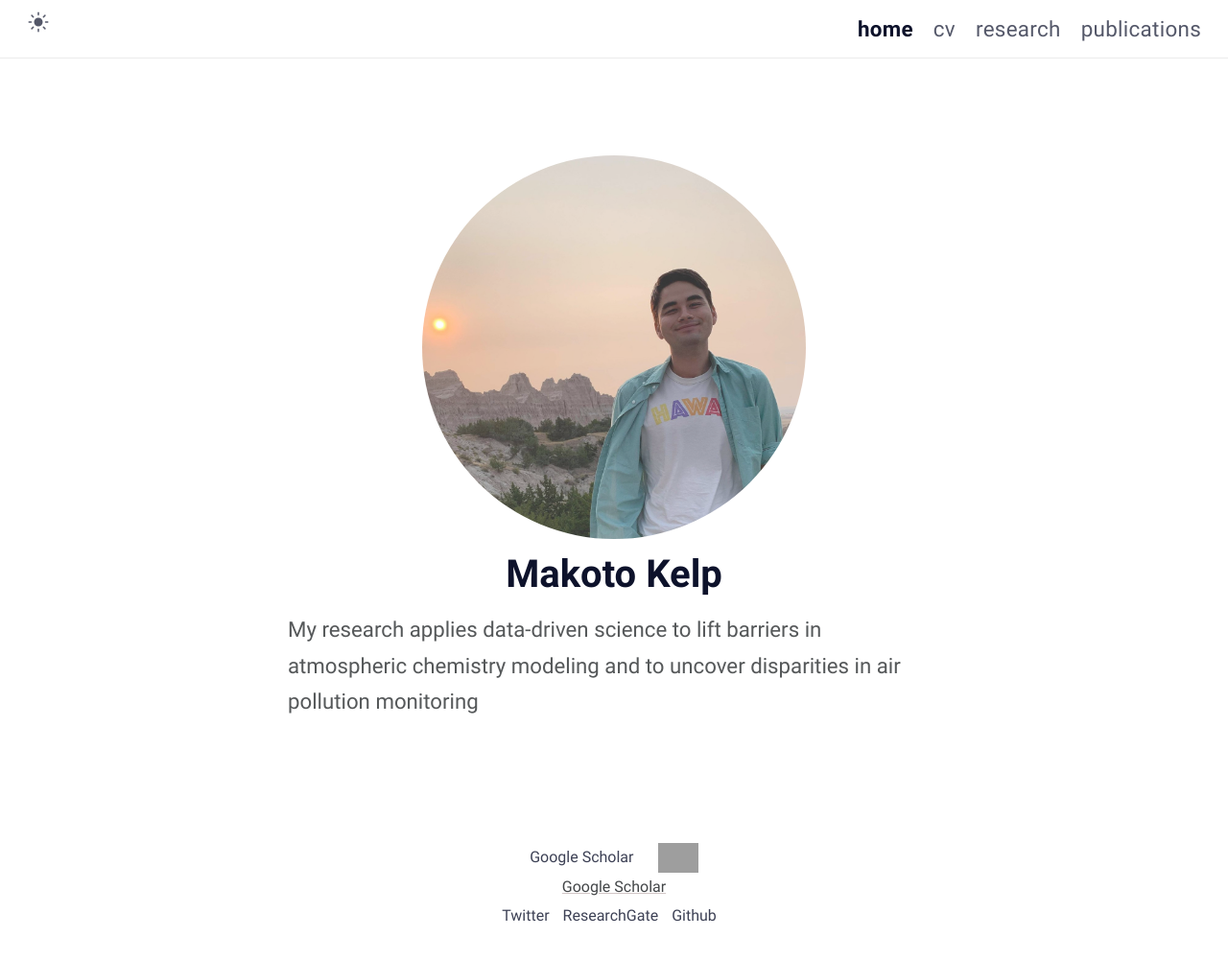
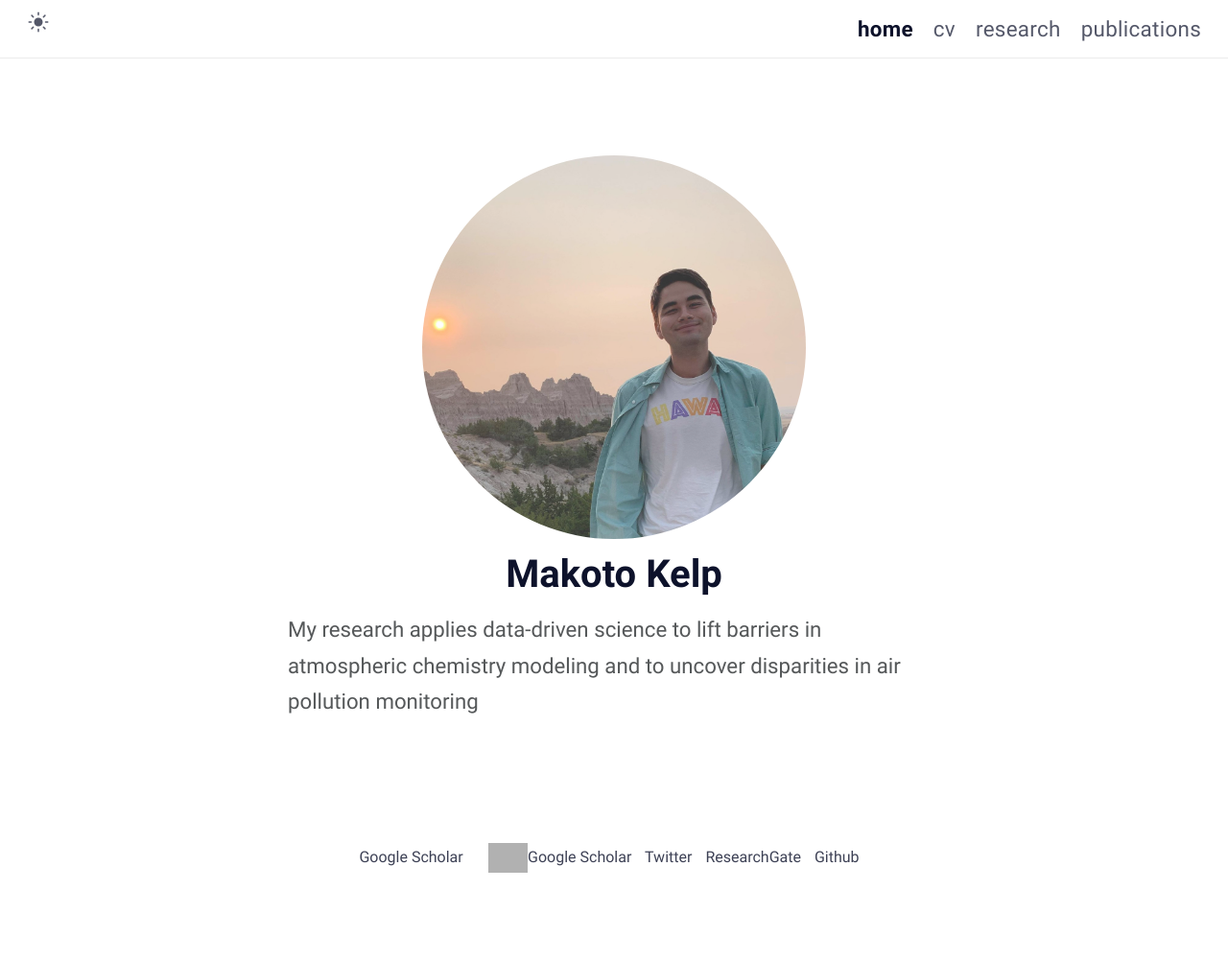
Before and after one commit to mkelp/mkelp.github.io, a Jekyll site: the page built from index.md, in a window 1280 px wide. Shown: the whole page at 96% size. Built offline with Jekyll 4.4.1, drawn with Linux system fonts in a browser that asks for light colours; after the commit the page ends 942 px from its top, so only the background shows below that; grey boxes are pictures that could not be loaded.

```diff
--- a/_includes/footer.html
+++ b/_includes/footer.html
@@ -3,11 +3,9 @@
   <a class="footer_item" href=https://scholar.google.com/citations?user=jW7E7XAAAAAJ&hl=en target="_blank" rel="noreferrer noopener"
     >Google Scholar</a>
 
-    <a class="social-link" href="https://scholar.google.com/citations?user=jW7E7XAAAAAJ&hl" target="_blank">
-        <img src="img/icon.google.scholar.svg" fallbacksrc="assets/img/icon.google.scholar.png" style=
-            "height: 31px; margin-left: 12px" class="social-icon">
-        <p class="social-footer">Google Scholar</p>
-    </a>
+  <a class="footer_item" href="https://scholar.google.com/citations?user=jW7E7XAAAAAJ&hl" target="_blank">
+    <img src="img/icon.google.scholar.svg" fallbacksrc="assets/img/icon.google.scholar.png" style=
+    "height: 31px; margin-left: 12px" class="social-icon">Google Scholar</a>
 
   <a class="footer_item" href=https://twitter.com/SOA_mazing target="_blank" rel="noreferrer noopener"
     >Twitter</a>
```
